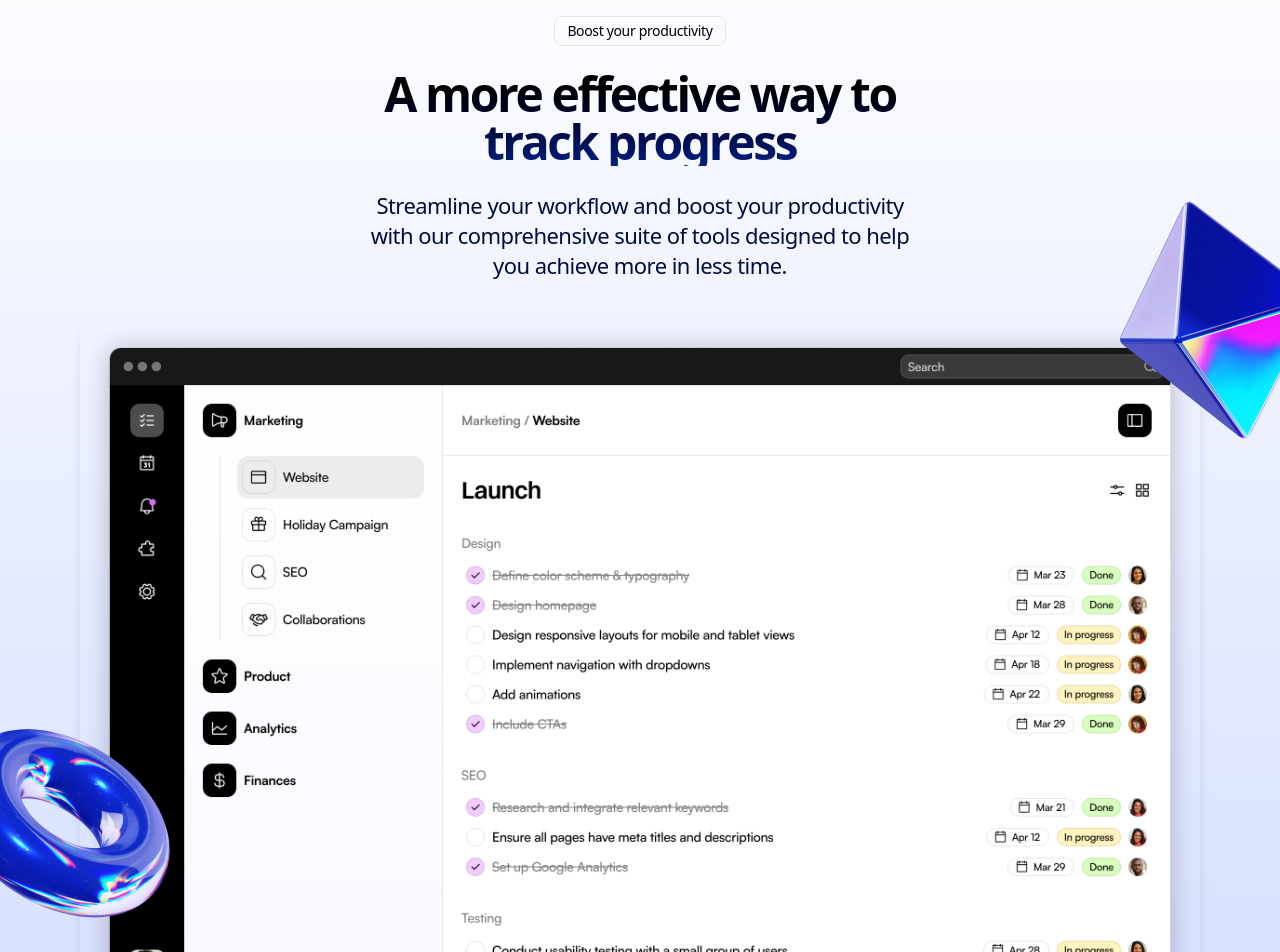
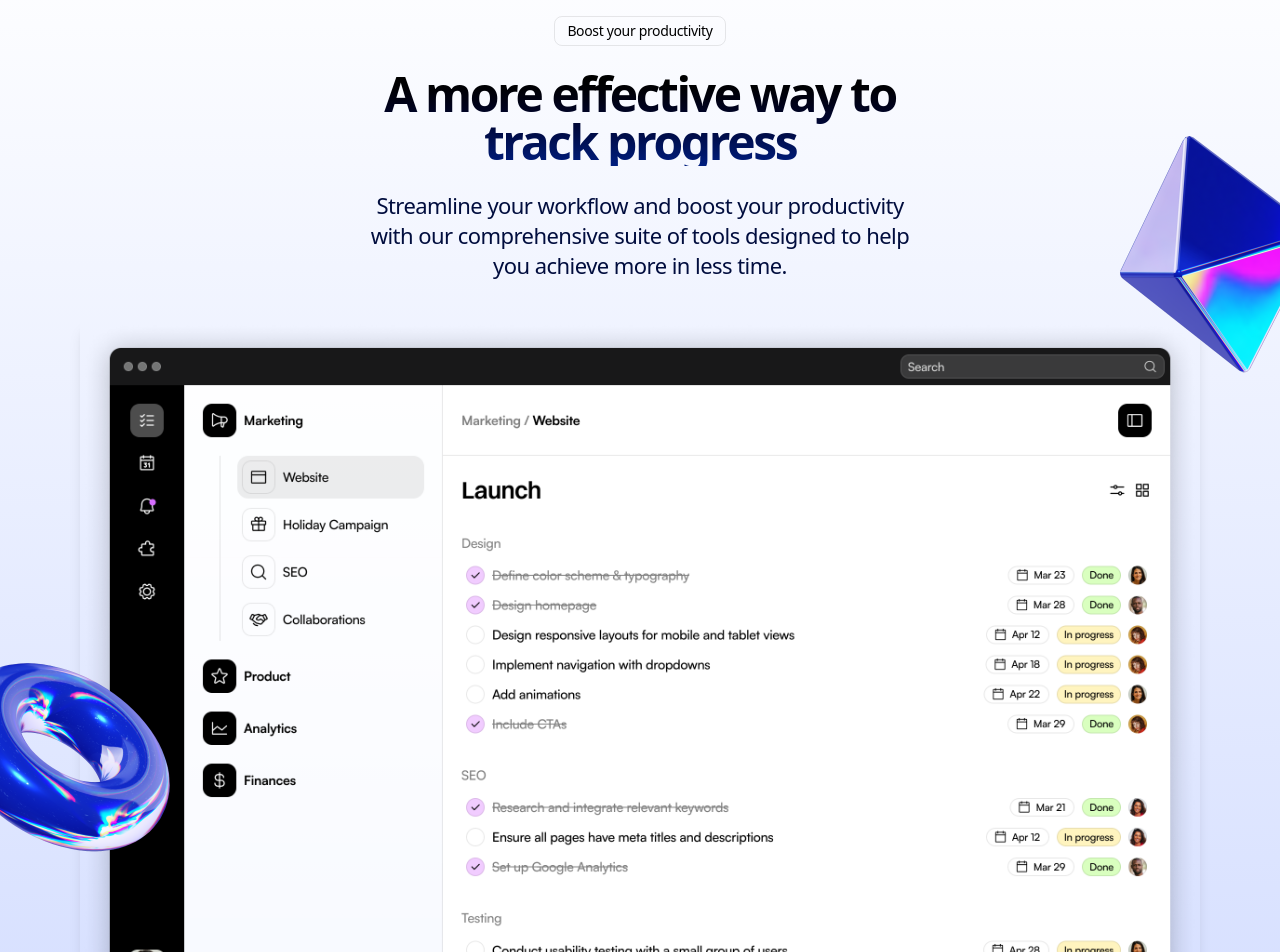
Before and after one commit to masudursourav/SaaS-Landing-Page-With-NextJs-Motion, a Next.js app: page / in a window 1280 px wide. Shown: the part 1040-1992 px from the top of the page. Built offline with nearby package versions, Linux system fonts and the light colour scheme.

Commit message:
motion added to productshowcase

```diff
--- a/sections/ProductShowcase.tsx
+++ b/sections/ProductShowcase.tsx
@@ -1,10 +1,22 @@
+"use client";
 import ProductImage from "@/assets/product-image.png";
 import PyramidImage from "@/assets/pyramid.png";
 import TubeImage from "@/assets/tube.png";
+import { motion, useScroll, useTransform } from "framer-motion";
 import Image from "next/image";
+import { useRef } from "react";
 export const ProductShowcase = () => {
+  const sectionRef = useRef<HTMLDivElement>(null);
+  const { scrollYProgress } = useScroll({
+    target: sectionRef,
+    offset: ["start end", "end start"],
+  });
+  const translateY = useTransform(scrollYProgress, [0, 1], [200, -200]);
   return (
-    <section className="bg-gradient-to-b from-[#FFFFFF] to-[#D2DCFF] py-24 overflow-x-clip">
+    <section
+      ref={sectionRef}
+      className="bg-gradient-to-b from-[#FFFFFF] to-[#D2DCFF] py-24 overflow-x-clip"
+    >
       <div className="container">
         <div className="max-w-[540px] mx-auto">
           <div className="flex justify-center">
@@ -27,19 +39,21 @@
             alt="Product Image"
             className="mt-10 rounded-lg shadow-lg"
           />
-          <Image
-            src={PyramidImage}
+          <motion.img
+            src={PyramidImage.src}
             alt="Pyramid Image"
             width={262}
             height={262}
             className="hidden md:block absolute -top-32 -right-36"
+            style={{ translateY }}
           />
-          <Image
-            src={TubeImage}
+          <motion.img
+            src={TubeImage.src}
             alt="Tube Image"
             width={248}
             height={248}
             className="hidden md:block absolute bottom-24 -left-36"
+            style={{ translateY }}
           />
         </div>
       </div>
```
